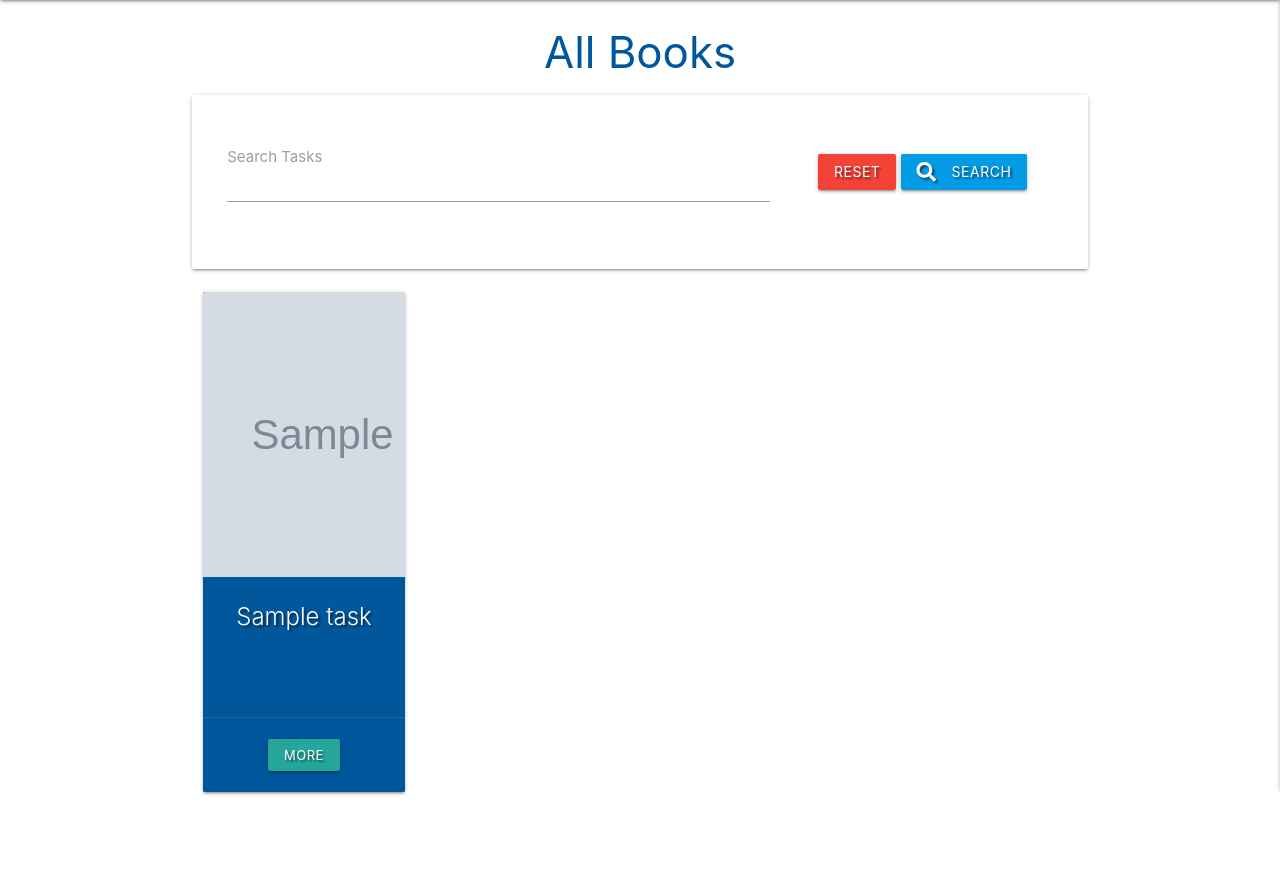
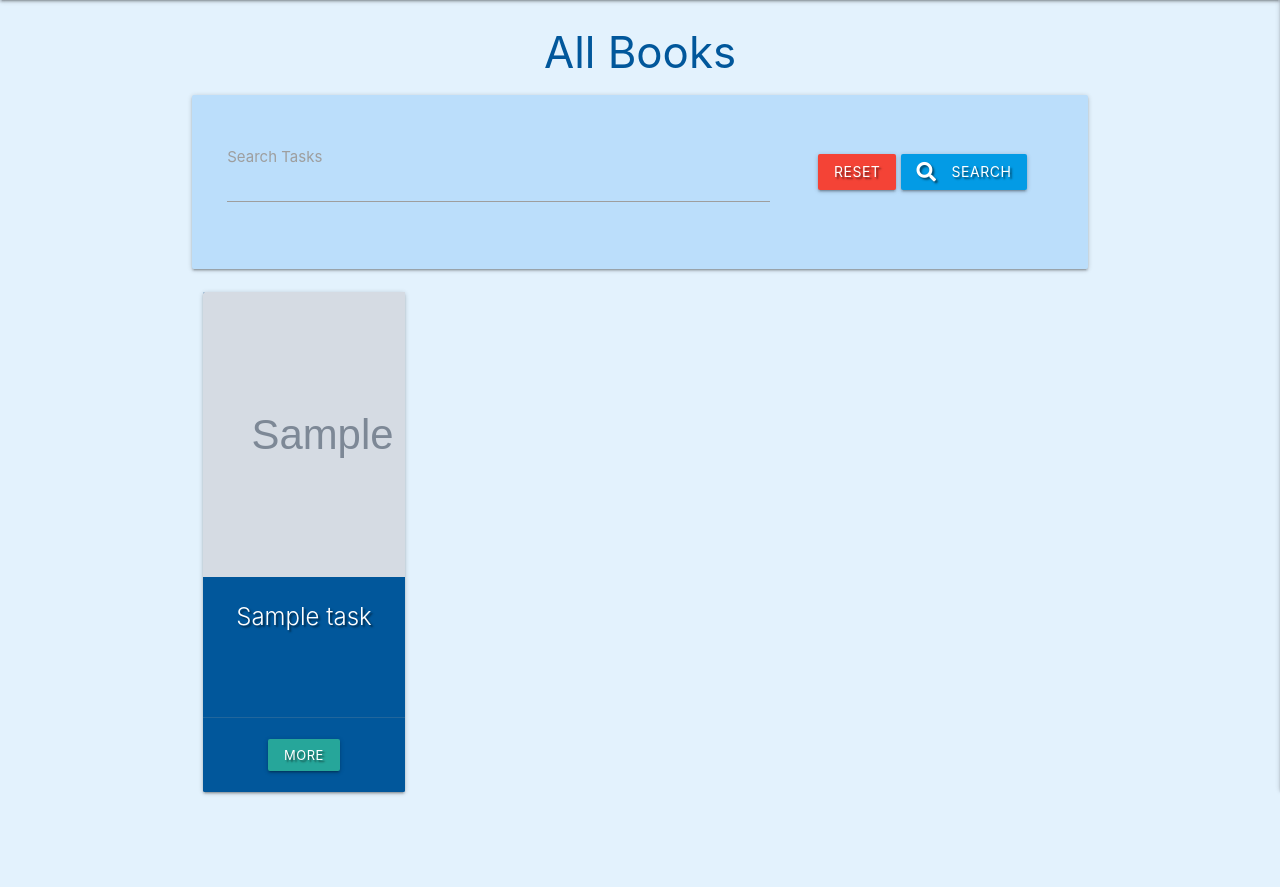
Before and after one commit to Davej66/book-club, a Flask app: page / in a window 1280 px wide. Shown: the part 70-957 px from the top of the page. Run offline with Flask 2, Linux system fonts and the light colour scheme; grey boxes marked "Sample" are stand-in pictures; a database or web service that is not in the repository returns one stand-in record (values such as "Sample title"); some libraries are stand-ins or nearby versions.

Commit message:
Correcting task error

```diff
--- a/static/css/style.css
+++ b/static/css/style.css
@@ -1,3 +1,19 @@
+/*  Generl */
+body {
+    background-color: #e3f2fd;
+}
+
+.pcolor-text {
+    color: black;
+}
+.panel-color {
+    background-color: #bbdefb;
+}
+
+.review-color {
+    background-color: #c5cae9;
+}
+
 .text-shadow {
     text-shadow: 2px 2px 2px rgba(0, 0, 0, 0.5);
 }
@@ -18,8 +34,8 @@
 .card .card-image > img{
     align-content: centers;
     max-height: 19rem;
-    max-width: 15.9rem;
-    min-height: 19rem;
+    max-width: 16.2rem;
+   min-height: 19rem;
     min-width: 15.9rem;
 }
 
--- a/templates/tasks.html
+++ b/templates/tasks.html
@@ -3,11 +3,11 @@
 
 <h3 class="light-blue-text text-darken-4 center-align">All Books</h3>
 
-<div class="row card-panel rey lighten-5">
+<div class="row card-panel panel-color white-text lighten-5">
     <form action="{{ url_for('search') }}" method="post" class="col s12">
         <div class="row valign-wrapper center-align">
             <div class="input-field col s12 m8">
-                <i class="fas fa-search-prefix light-blue-text text-darken-4"></i>
+                <i class="fas fa-search-prefix white-text text-darken-4"></i>
                 <input type="text" name="query" id="query" minlength="3" class="validate" required>
                 <label for="query">Search Tasks</label>
             </div>
```
Also changed, not shown: templates/get_book.html (+6 -6 lines), templates/profile.html (+4 -36 lines).
